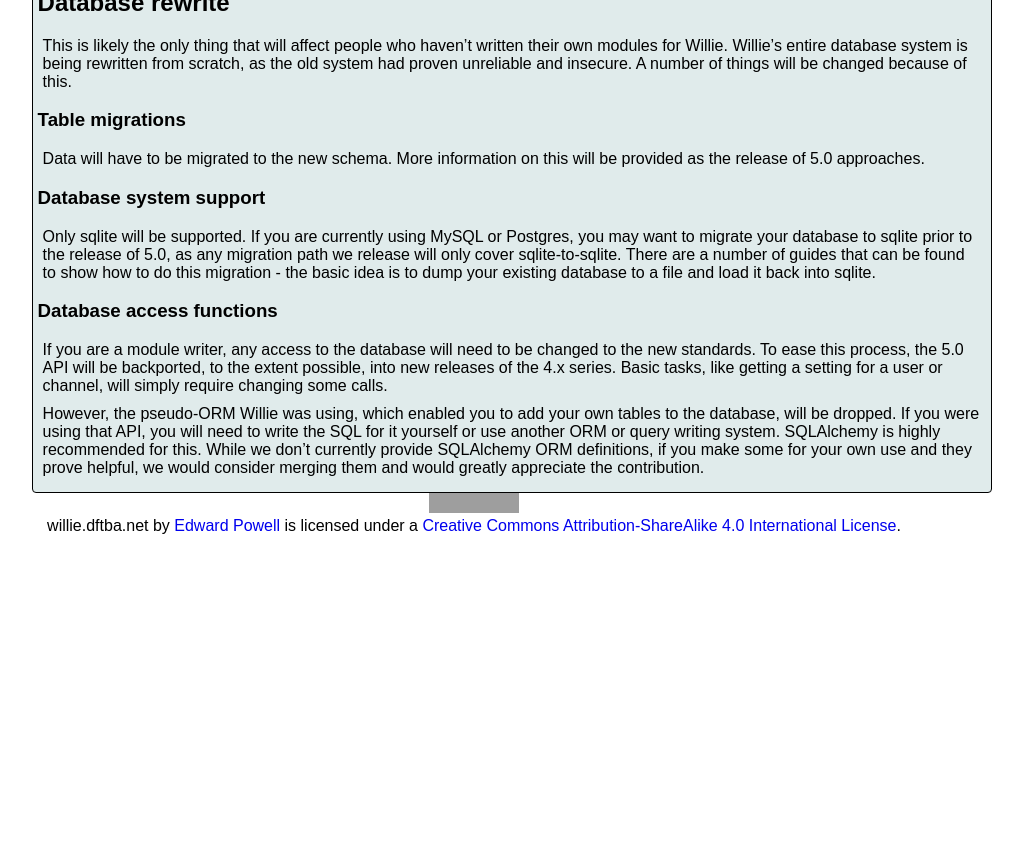
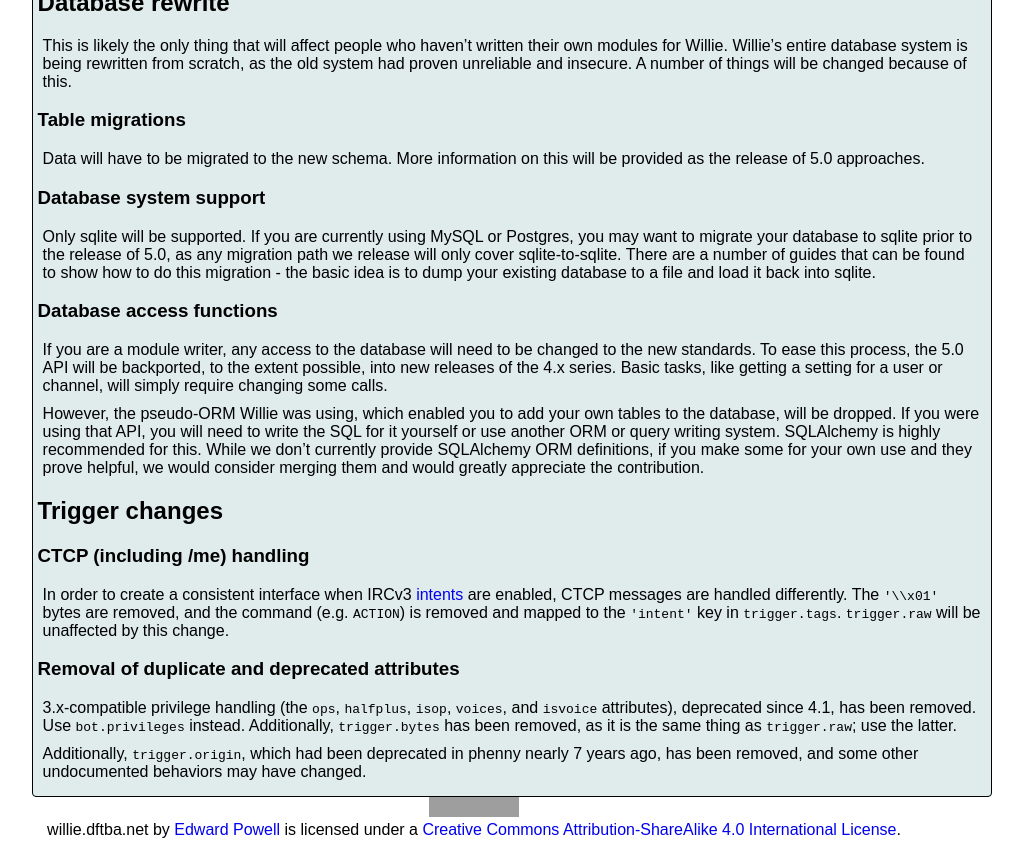
Before and after one commit to sopel-irc/sopel.chat, a Jekyll site: the page built from willie_5.md, in a window 1280 px wide. Shown: the part 320-1167 px from the top of the page, without its empty margins (166-1189 px from the left). Built offline with Jekyll 4.4.1, drawn with Linux system fonts in a browser that asks for light colours; some web fonts are replaced; Markdown is read by kramdown in place of the engine named in the settings; before the commit the page ends 900 px from its top, so only the background shows below that; grey boxes are pictures that could not be loaded.

Commit message:
Add notes on Trigger changes

```diff
--- a/willie_5.md
+++ b/willie_5.md
@@ -45,3 +45,25 @@
 provide SQLAlchemy ORM definitions, if you make some for your own use and they
 prove helpful, we would consider merging them and would greatly appreciate the
 contribution.
+
+## Trigger changes
+
+### CTCP (including /me) handling
+
+In order to create a consistent interface when IRCv3 [intents][intents] are
+enabled, CTCP messages are handled differently. The `'\\x01'` bytes are
+removed, and the command (e.g. `ACTION`) is removed and mapped to the `'intent'` key in
+`trigger.tags`. `trigger.raw` will be unaffected by this change.
+
+### Removal of duplicate and deprecated attributes
+
+3.x-compatible privilege handling (the `ops`, `halfplus`, `isop`, `voices`, and
+`isvoice` attributes), deprecated since 4.1, has been removed. Use
+`bot.privileges` instead. Additionally, `trigger.bytes` has been removed, as it
+is the same thing as `trigger.raw`; use the latter.
+
+Additionally, `trigger.origin`, which had been deprecated in phenny nearly 7
+years ago, has been removed, and some other undocumented behaviors may have
+changed.
+
+[intents]: http://ircv3.atheme.org/specification/message-intents-3.2
```
